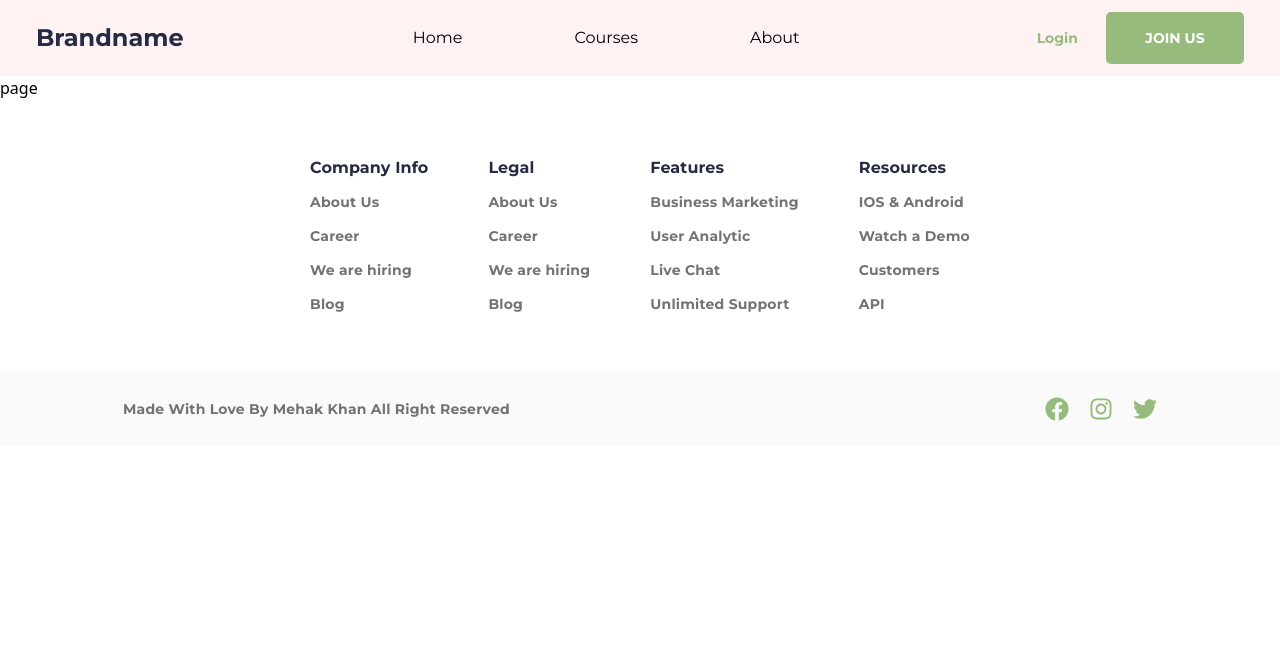
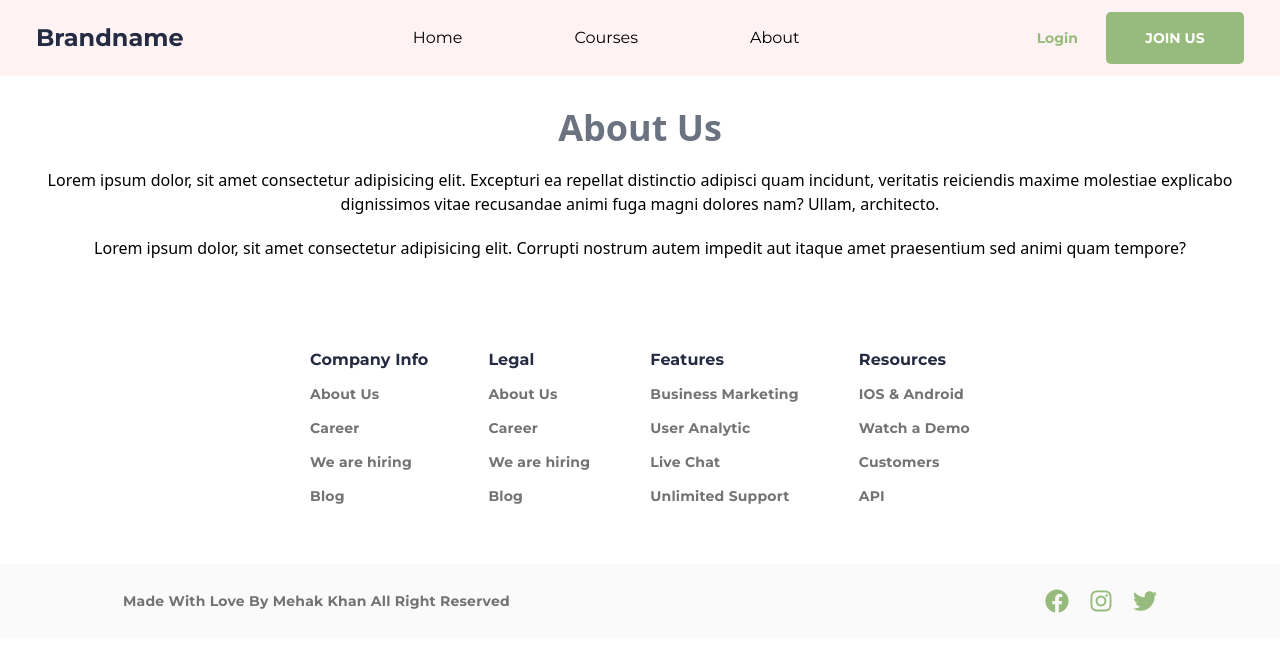
Before and after one commit to mehakkhan123/milestone2-assignment-tailwind, a Next.js app: page /about in a window 1280 px wide. Shown: the top 652 px of the page. Built offline with nearby package versions, Linux system fonts and the light colour scheme.

Commit message:
updated footer

```diff
--- a/src/app/about/page.tsx
+++ b/src/app/about/page.tsx
@@ -1,7 +1,14 @@
 import React from 'react'
+import { Montserrat } from 'next/font/google'
+const montserrat = Montserrat({subsets:["latin"]})
 
 export default function About() {
   return (
-    <div>page</div>
+    <div className='flex flex-col justify-center items-center p-8'>
+      <h1 className='text-2xl font-bold text-gray-500 lg:text-4xl max-w-[1322px] '>About Us</h1>
+      <p className='text-center py-5 max-w-[1322px] '>Lorem ipsum dolor, sit amet consectetur adipisicing elit. Excepturi ea repellat distinctio adipisci quam incidunt, veritatis reiciendis maxime molestiae explicabo dignissimos vitae recusandae animi fuga magni dolores nam? Ullam, architecto.
+      </p>
+      <p className='text-center max-w-[1322px] '>Lorem ipsum dolor, sit amet consectetur adipisicing elit. Corrupti nostrum autem impedit aut itaque amet praesentium sed animi quam tempore?</p>
+    </div>
   )
 }
--- a/src/components/Footer.tsx
+++ b/src/components/Footer.tsx
@@ -9,7 +9,7 @@ const montserrat = Montserrat({subsets:["latin"]})
 
 export default function Footer() {
   return (
-    <footer className={`w-full h-[346px] flex flex-col items-center ${montserrat.className}`}>
+    <footer className={`w-full h-[346px] flex flex-col items-center  ${montserrat.className}`}>
       <div className='h-[980px] xl:h-[272px] w-[300px] md:w-[700px] lg:w-[900px] xl:w-[1050px]  flex flex-col md:flex-row py-[50px]  gap-[60px] justify-center items-center text-center md:text-left'>
         <div className='flex flex-col gap-[10px]'>
         <hr className='sm:hidden' />
@@ -59,9 +59,9 @@ export default function Footer() {
         <div className='w-[1050px] h-[100px] py-2 px-2 md:py-0 md:px-2 md:h-[74px] flex flex-col justify-center gap-3 md:gap-0 md:flex-row md:justify-between items-center'>
           <h5 className='text-[#737373] text-center md:text-left  font-bold text-sm leading-6 tracking-[0.2px]'>Made With Love By Mehak Khan All Right Reserved</h5>
           <div className='flex text-[#96BB7C] gap-[20px] text-2xl'>
-          <FaFacebook />
-          <FaInstagram />
-          <FaTwitter />
+          <Link href={"https://www.facebook.com"} target='_blank'><FaFacebook /></Link>
+          <Link href={"https://www.instagram.com"} target='_blank'><FaInstagram /></Link>
+          <Link href={"https://www.twitter.com"} target='_blank'><FaTwitter /></Link>
           </div>
         </div>
 
```
